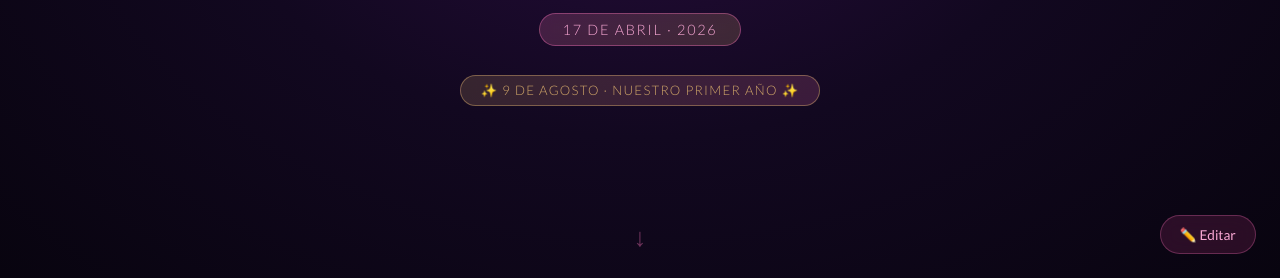
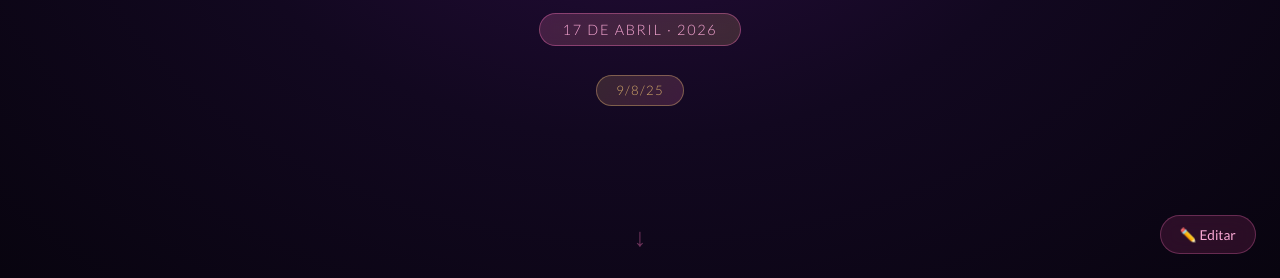
Before and after one commit to joacosilvagni/9-8-25, a plain HTML site: page index.html in a window 1280 px wide. Shown: the part 522-800 px from the top of the page. Drawn offline with nearby package versions, Linux system fonts and the light colour scheme; a web font is replaced by a local one.

Commit message:
Change anniversary date to a new format
Updated anniversary date format in index.html

```diff
--- a/index.html
+++ b/index.html
@@ -571,7 +571,7 @@
   <h1 id="titulo-principal">Feliz Cumpleaños,<br>Angie</h1>
   <p id="subtitulo">mi amor eterno</p>
   <span id="fecha-badge" class="fecha-badge">17 de abril · 2026</span><br>
-  <span class="fecha-aniv">✨ 9 de agosto · nuestro primer año ✨</span>
+  <span class="fecha-aniv">9/8/25</span>
   <div class="scroll-hint">↓</div>
 </div>
 
```
